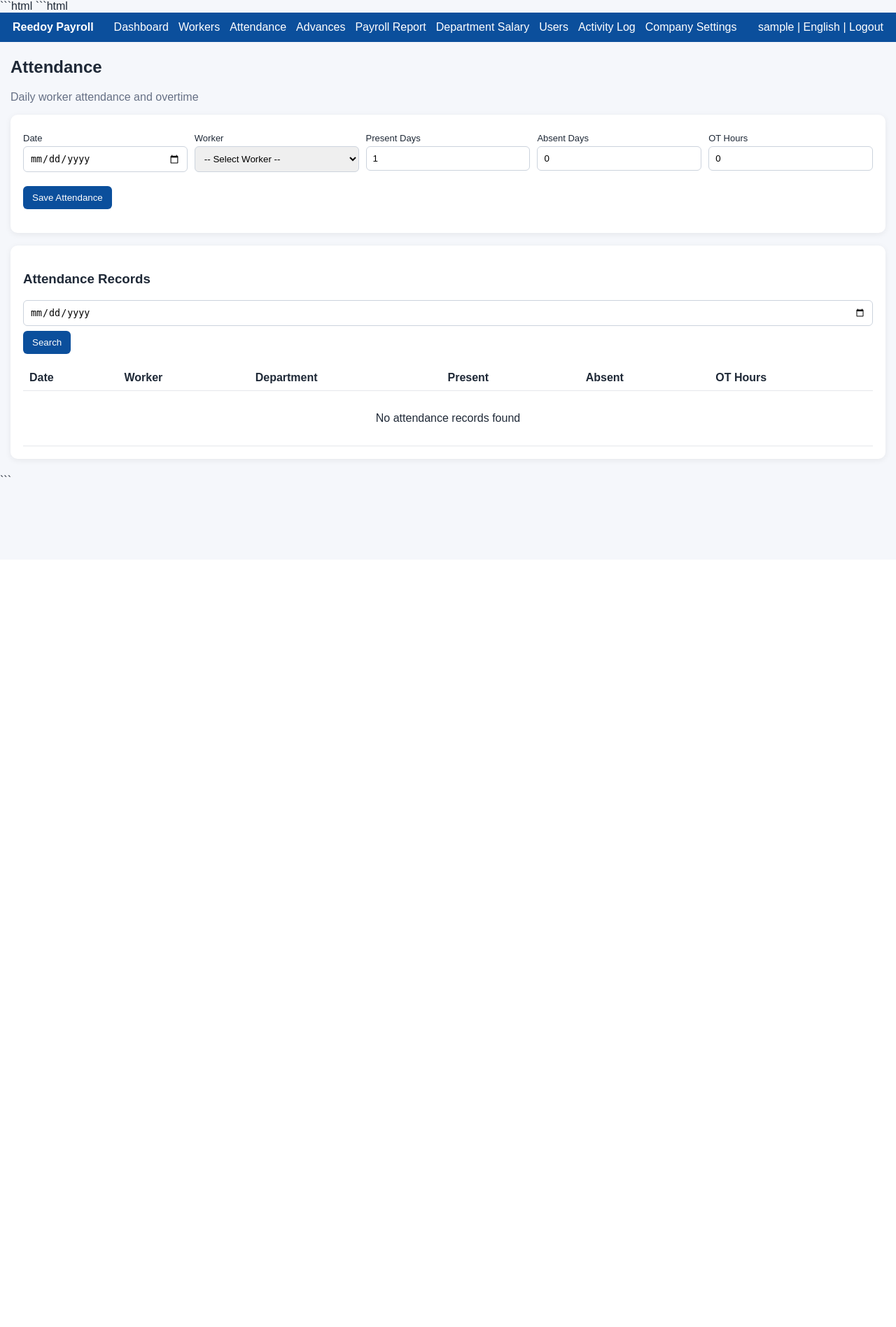
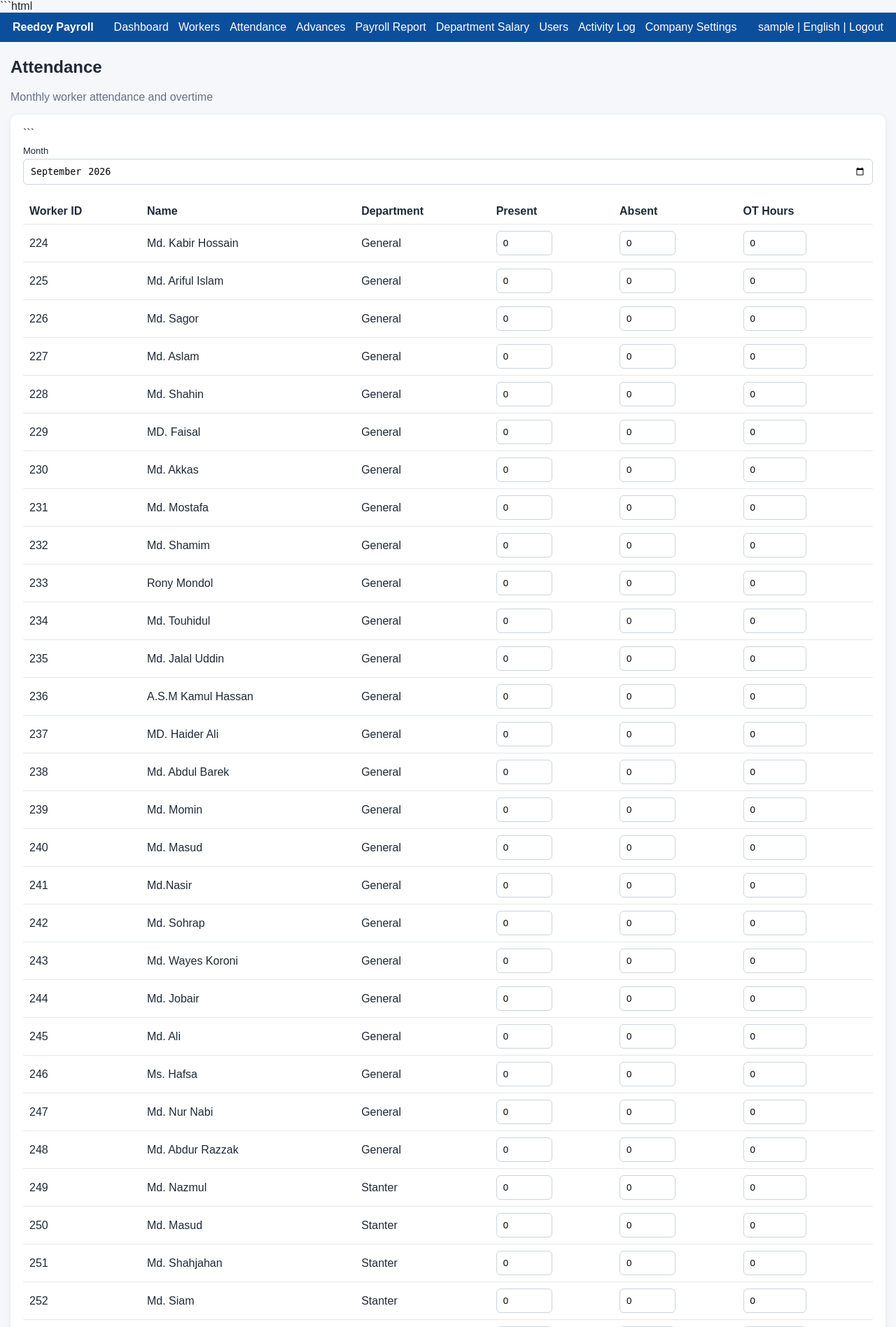
Before and after one commit to ranurial/Reedoy_Payroll, a Flask app: page /attendance in a window 1280 px wide. Shown: the top 1897 px of the page at 70% size. Before the commit the page ends 682 px from the top, so only its background shows below. Run offline with Flask 3, Linux system fonts and the light colour scheme; the visitor is signed in with stand-in values (Sample User, id 1); data comes from the database, SQL or seed files in the repository; some libraries are stand-ins or nearby versions.

Commit message:
Update attendance form for monthly records

````diff
--- a/templates/attendance.html
+++ b/templates/attendance.html
@@ -1,4 +1,3 @@
-```html
 {% extends 'base.html' %}
 
 {% block content %}
@@ -6,180 +5,107 @@
 <div class="page-header">
     <div>
         <h2>{{ tr('Attendance') }}</h2>
-        <p class="muted">Daily worker attendance and overtime</p>
+        <p class="muted">Monthly worker attendance and overtime</p>
     </div>
 </div>
 
 <div class="card">
 
+```
 <form method="post">
 
     <div class="formgrid">
 
         <div>
-                <label>{{ tr('Date') }}</label>
+            <label>{{ tr('Month') }}</label>
             <input
-                    type="date"
-                    name="date"
-                    value="{{ date }}"
+                type="month"
+                name="month"
+                value="{{ month }}"
                 required>
-            </div>
-
-            <div>
-                <label>{{ tr('Worker') }}</label>
-                <select name="worker_id" required>
-
-                    <option value="">
-                        -- {{ tr('Select Worker') }} --
-                    </option>
-
-                    {% for w in workers %}
-
-                    <option
-                        value="{{ w['id'] }}"
-                        {% if selected_worker == w['id'] %}selected{% endif %}>
-
-                        {{ w['name'] }}
-                        {% if w['bangla_name'] %}
-                            - {{ w['bangla_name'] }}
-                        {% endif %}
-
-                    </option>
-
-                    {% endfor %}
-
-                </select>
-            </div>
-
-            <div>
-                <label>{{ tr('Present Days') }}</label>
-                <input
-                    type="number"
-                    name="present"
-                    min="0"
-                    max="31"
-                    step="1"
-                    value="{{ attendance['present'] if attendance else 1 }}">
-            </div>
-
-            <div>
-                <label>{{ tr('Absent Days') }}</label>
-                <input
-                    type="number"
-                    name="absent"
-                    min="0"
-                    max="31"
-                    step="1"
-                    value="{{ attendance['absent'] if attendance else 0 }}">
-            </div>
-
-            <div>
-                <label>{{ tr('OT Hours') }}</label>
-                <input
-                    type="number"
-                    name="ot_hours"
-                    min="0"
-                    step="0.5"
-                    value="{{ attendance['ot_hours'] if attendance else 0 }}">
         </div>
 
     </div>
 
-        <div style="margin-top:20px;">
-
-            <button type="submit" class="btn">
-                {{ tr('Save Attendance') }}
-            </button>
-
-        </div>
-
-    </form>
-
-</div>
-
-
-<div class="card">
-
-    <div class="page-header">
-
-        <h3>{{ tr('Attendance Records') }}</h3>
-
-        <form method="get" class="actions">
-
-            <input
-                type="date"
-                name="date"
-                value="{{ date }}">
-
-            <button type="submit" class="btn">
-                {{ tr('Search') }}
-            </button>
-
-        </form>
-
-    </div>
-
-
-    <div class="table-wrap">
+    <div class="table-wrap" style="margin-top:20px;">
 
         <table>
 
             <thead>
-
                 <tr>
-                    <th>{{ tr('Date') }}</th>
-                    <th>{{ tr('Worker') }}</th>
+                    <th>{{ tr('Worker ID') }}</th>
+                    <th>{{ tr('Name') }}</th>
                     <th>{{ tr('Department') }}</th>
                     <th>{{ tr('Present') }}</th>
                     <th>{{ tr('Absent') }}</th>
                     <th>{{ tr('OT Hours') }}</th>
                 </tr>
-
             </thead>
 
             <tbody>
 
-                {% for a in attendance_rows %}
+            {% for w in data %}
 
                 <tr>
 
-                    <td>{{ a['date'] }}</td>
+                    <td>{{ w['id'] }}</td>
 
                     <td>
-                        {{ a['name'] }}
+                        {{ w['name'] }}
 
-                        {% if a['bangla_name'] %}
+                        {% if w['bangla_name'] %}
                             <br>
                             <span class="muted">
-                                {{ a['bangla_name'] }}
+                                {{ w['bangla_name'] }}
                             </span>
                         {% endif %}
                     </td>
 
                     <td>
-                        {{ dept(a['department']) }}
+                        {{ dept(w['department']) }}
                     </td>
 
-                    <td>{{ a['present'] }}</td>
+                    <td>
+                        <input
+                            type="number"
+                            name="present_{{ w['id'] }}"
+                            min="0"
+                            max="31"
+                            step="1"
+                            value="{{ w['present_days'] or 0 }}"
+                            style="width:80px;">
+                    </td>
 
-                    <td>{{ a['absent'] }}</td>
+                    <td>
+                        <input
+                            type="number"
+                            name="absent_{{ w['id'] }}"
+                            min="0"
+                            max="31"
+                            step="1"
+                            value="{{ w['absent_days'] or 0 }}"
+                            style="width:80px;">
+                    </td>
 
-                    <td>{{ a['ot_hours'] }}</td>
+                    <td>
+                        <input
+                            type="number"
+                            name="ot_{{ w['id'] }}"
+                            min="0"
+                            step="0.5"
+                            value="{{ w['ot_hours'] or 0 }}"
+                            style="width:90px;">
+                    </td>
 
                 </tr>
 
             {% else %}
 
                 <tr>
-
-                    <td
-                        colspan="6"
+                    <td colspan="6"
                         style="text-align:center;padding:30px;">
-
-                        {{ tr('No attendance records found') }}
-
+                        {{ tr('No data') }}
                     </td>
-
                 </tr>
 
             {% endfor %}
@@ -190,7 +116,21 @@
 
     </div>
 
+    {% if data %}
+
+    <div style="margin-top:20px;">
+
+        <button type="submit" class="btn">
+            {{ tr('Save') }}
+        </button>
+
+    </div>
+
+    {% endif %}
+
+</form>
+```
+
 </div>
 
 {% endblock %}
-```
````
Lines whose indentation alone changed are shown as unchanged.
